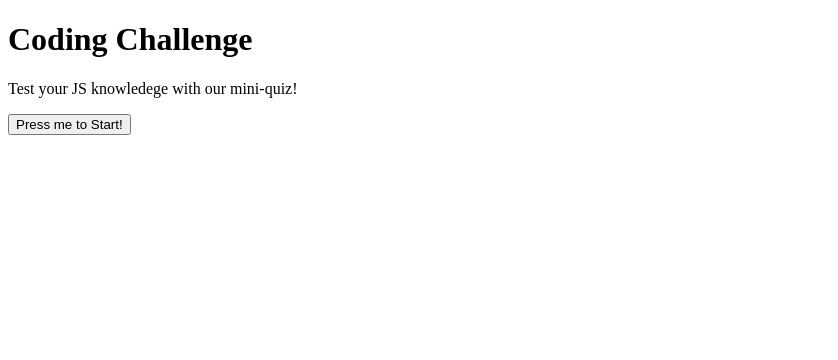
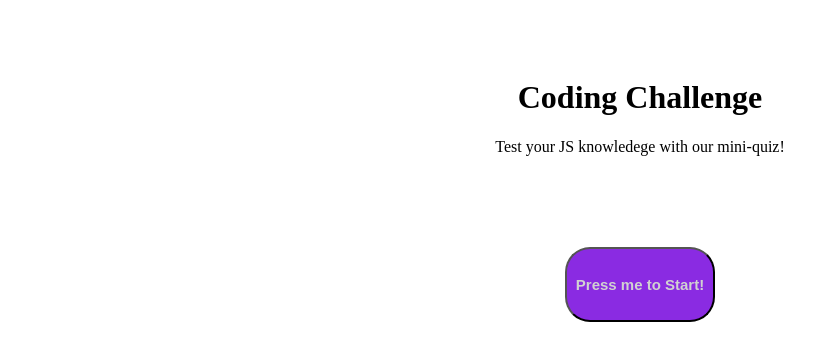
Before and after one commit to JelloElephant/ch-04-quiz, a plain HTML site: page index.html in a window 1280 px wide. Shown: the whole page, without its empty margins (0-838 px from the left). Drawn offline with Linux system fonts and the light colour scheme.

Commit message:
Added to style.css

```diff
--- a/index.html
+++ b/index.html
@@ -16,7 +16,9 @@
                 <h1>Coding Challenge</h1>
                 <p>Test your JS knowledege with our mini-quiz!</p>
             </header>
-            <button>Press me to Start!</button>
+            <div class="container">
+                <button class="button">Press me to Start!</button>
+            </div>
         </div>
         <script src="script.js"></script>
     </body>
--- a/style.css
+++ b/style.css
@@ -0,0 +1,28 @@
+* {
+
+}
+
+header {
+    text-align: center;
+    padding: 15px;
+    padding-top: 50px;
+    padding-bottom: 75px;
+}
+
+.container {
+    display: flex;
+    align-items: center;
+    justify-content: center;
+}
+
+.button {
+    background-color: blueviolet;
+    color: rgb(209, 209, 209);
+    border-radius: 25px;
+    border-width: 2px;
+    width: 300px;
+    height: 75px;
+    font-size: 15px;
+    font-weight: bold;
+    max-width: 150px;
+}
```
